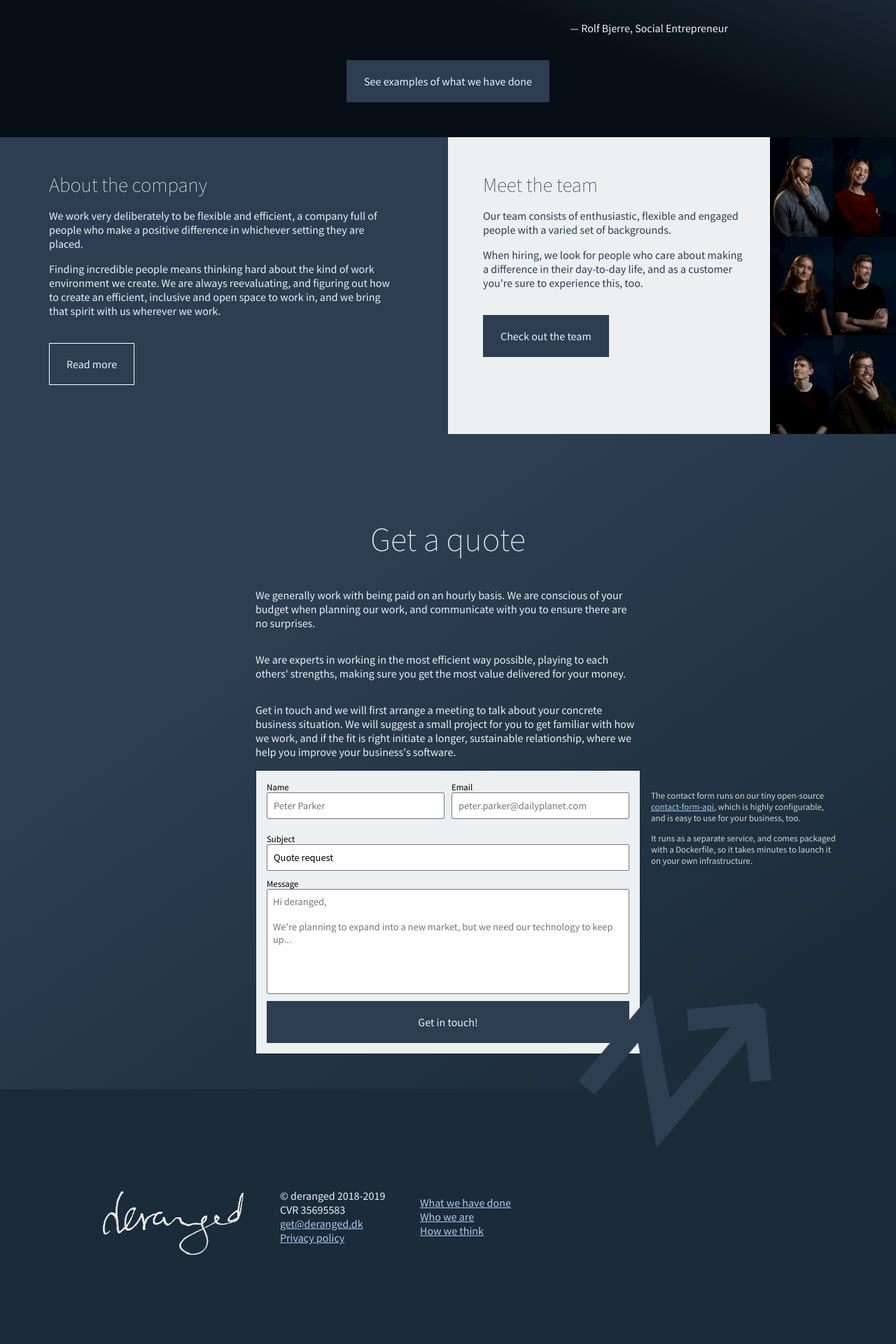
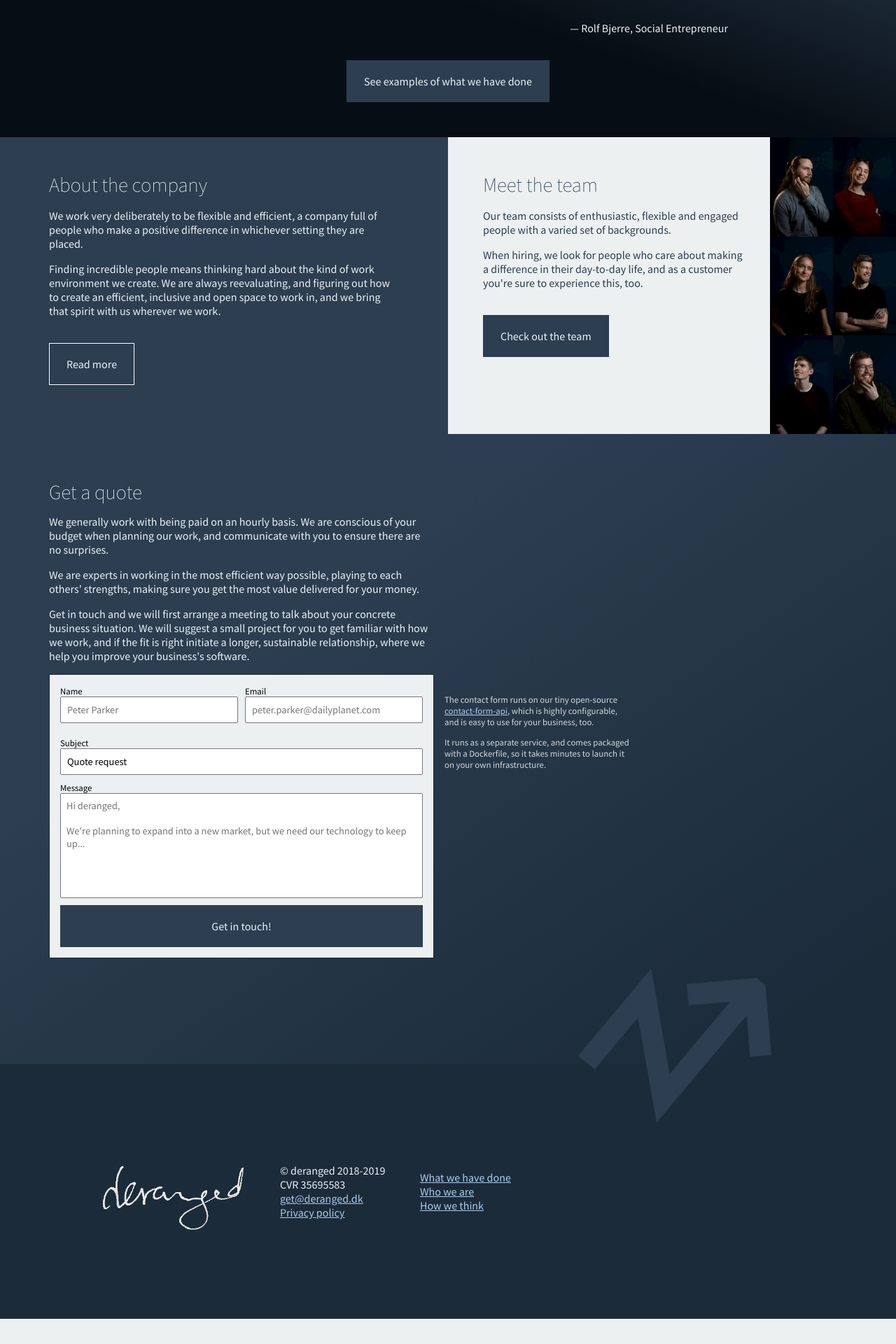
Before and after one commit to derangeddk/deranged.dk, a Jekyll site: the page built from index.html, in a window 1280 px wide. Shown: the part 3461-5381 px from the top of the page at 70% size. Built offline with Jekyll 4.4.1, drawn with Linux system fonts in a browser that asks for light colours; after the commit the page ends 5345 px from its top, so only the background shows below that.

Commit message:
Move get a quote box to left side and align look with other stuff on front page

```diff
--- a/_sass/get_a_quote.scss
+++ b/_sass/get_a_quote.scss
@@ -4,21 +4,20 @@
   min-height: 100vh;
   color: #eaf1f7;
   display: flex;
-  justify-content: center;
-  align-items: center;
   flex-direction: column;
-  padding: 0 5px 50px;
+  padding: 50px 50px 50px 70px;
   h1 {
     font-weight: 200;
-    font-size: 3em;
-    margin: 10px;
-    margin-top: 2.5em;
+    font-size: 1.8em;
+    margin-top: 0.5em;
     margin-bottom: 0.5em;
+    text-align: left;
   }
   > p {
     max-width: 550px;
     width: 100%;
     text-align: left;
+    margin: 0 0 1em;
   }
   @media screen and (max-width: 767px) {
     height: auto;
@@ -227,8 +226,6 @@
 .side-by-side-contact-form-and-explanation {
   display: flex;
   flex-direction: row;
-  padding-left: 300px;
-  justify-content: center;
   width: 100%;
 }
 .side-explanation {
```
